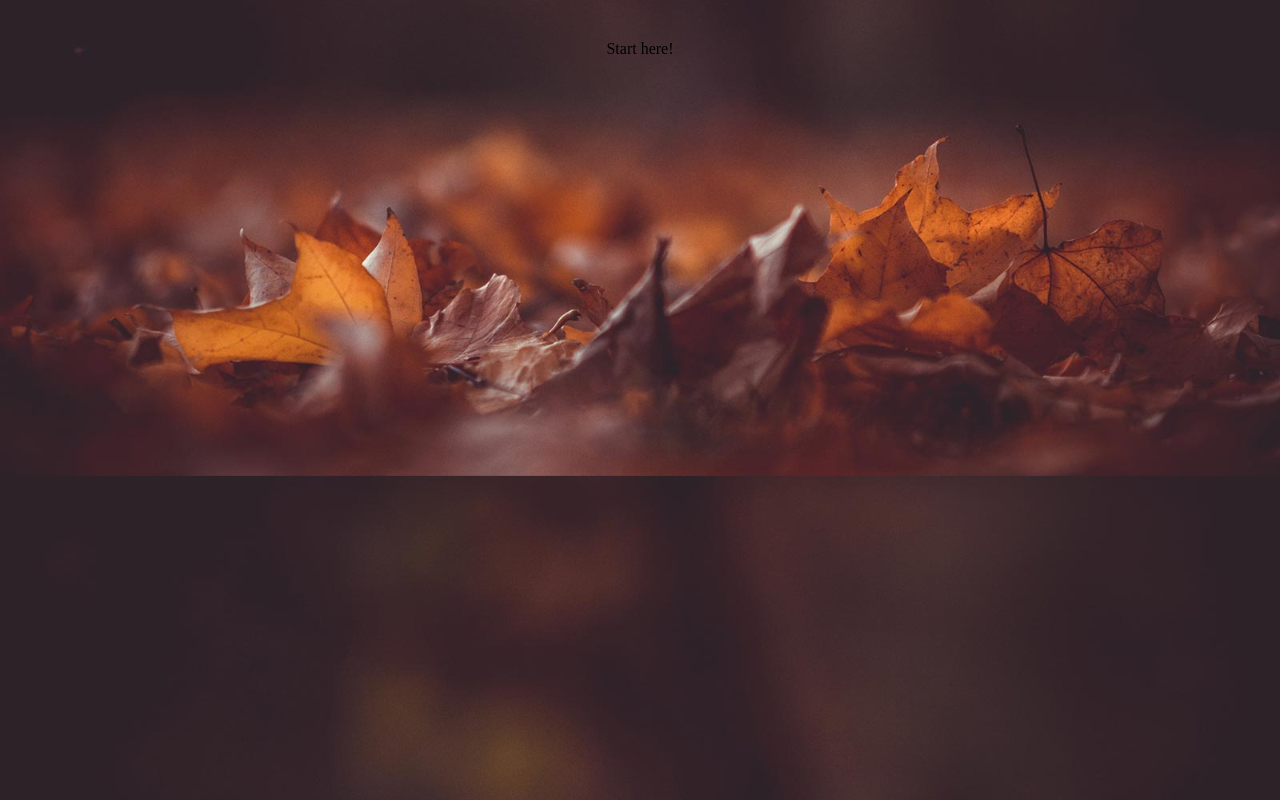
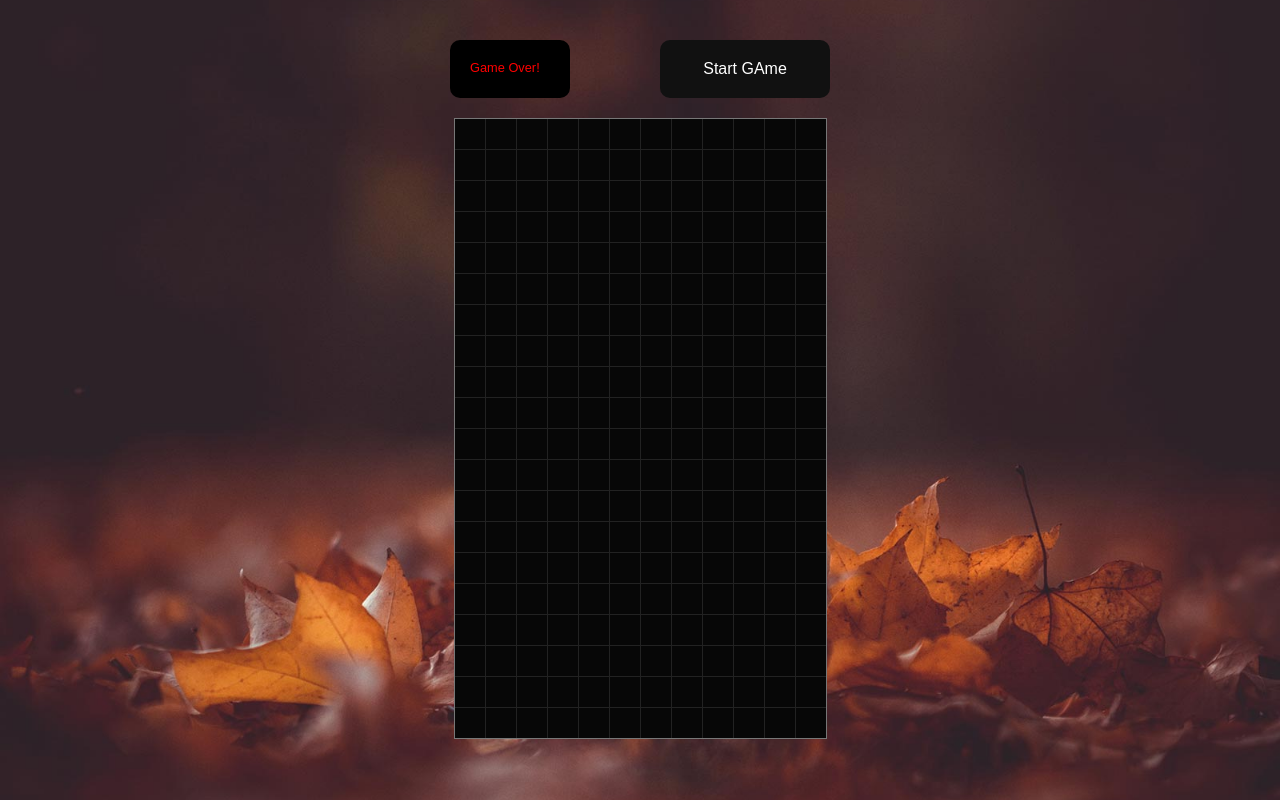
Before and after one commit to Amin-Mashayekhan/react-typescript-tetris-app, a React app: page / in a window 1280 px wide. Built offline with nearby package versions, Linux system fonts and the light colour scheme; the HTML template or start-up script is replaced by a standard one.

Commit message:
add display and startButton in app.tsx

```diff
--- a/src/App.tsx
+++ b/src/App.tsx
@@ -1,11 +1,35 @@
 import { StyledTetris, StyledTetrisWrapper } from "./App.styles";
 
+import Display from './components/Display/Display';
 import React from "react";
+import Stage from './components/Stage/Stage';
+import StartButton from './components/StartButton/StartButton';
+import {createStage} from './gameHelpers';
 
 const App: React.FC = () => {
+  const [dropTime, setDropTime] = React.useState<null | number>(null);
+  const [gameOver, setGameOver] = React.useState(true);
   return (
     <StyledTetrisWrapper>
-      <StyledTetris>Start here!</StyledTetris>
+      <StyledTetris>
+      <div className="display">
+        {gameOver ? (
+          <>
+            <Display gameOver={gameOver} text="Game Over!" />
+            <StartButton callback={() => null} />
+          </>
+        ) : (
+          <>
+            <Display text={`Score:`} />
+            <Display text={`Rows:`} />
+            <Display text={`Level:`} />
+
+          </>
+        )
+      }
+      </div>
+      <Stage stage={createStage()} />
+      </StyledTetris>
     </StyledTetrisWrapper>
   );
 };
--- a/src/components/Display/Display.styles.ts
+++ b/src/components/Display/Display.styles.ts
@@ -9,7 +9,7 @@
     box-sizing: border-box;
     display: flex;
     align-items: space-between;
-    margin: 0 0 20px 0 0;
+    margin: 0 0 20px 0;
     padding: 20px;
     border: 20x solid #777;
     min-height: 20px;
--- /dev/null
+++ b/src/components/StartButton/StartButton.tsx
@@ -0,0 +1,13 @@
+import React from "react";
+import {StyledStartButton} from "./StartButton.styles";
+
+type Props = {
+    callback: () => void;
+}
+
+
+const StartButton: React.FC<Props> = ({callback}) => (
+    <StyledStartButton onClick={callback}>Start GAme</StyledStartButton>
+)
+
+export default StartButton;
```
